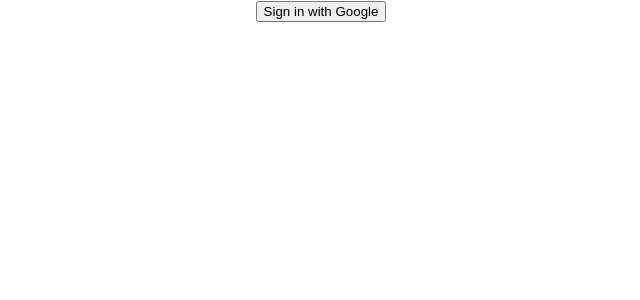
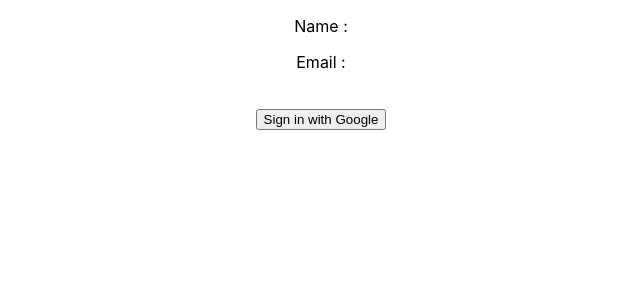
Before and after one commit to diptasahacse/simple-firebase-authenication, a React (Create React App) app: page / in a window 1280 px wide. Shown: the top 300 px of the page, without its empty margins (319-959 px from the left). Built offline with nearby package versions, Linux system fonts and the light colour scheme.

Commit message:
signin pop up

```diff
--- a/src/App.js
+++ b/src/App.js
@@ -3,8 +3,10 @@
 import app from './firebase.init';
 import { getAuth, signInWithPopup } from "firebase/auth";
 import { GoogleAuthProvider } from "firebase/auth";
+import { useState } from 'react';
 const auth = getAuth(app);
 function App() {
+  const [user, setUser] = useState({})
   const provider = new GoogleAuthProvider();
   const googleSignInHandler = () => {
 
@@ -12,16 +14,22 @@
     signInWithPopup(auth, provider)
     .then(result =>{
       const user = result.user;
-      console.log(user)
+      setUser(user)
     })
     .catch(error => {
       console.log(error)
     })
 
   }
+  // console.log(user)
+  const {email, displayName, photoURL} = user
 
   return (
     <div className="App">
+      <p>Name : {displayName}</p>
+      <p>Email : {email}</p>
+      <img src={photoURL} alt="" />
+      <br />
       <button onClick={googleSignInHandler}>Sign in with Google</button>
 
     </div>
```
